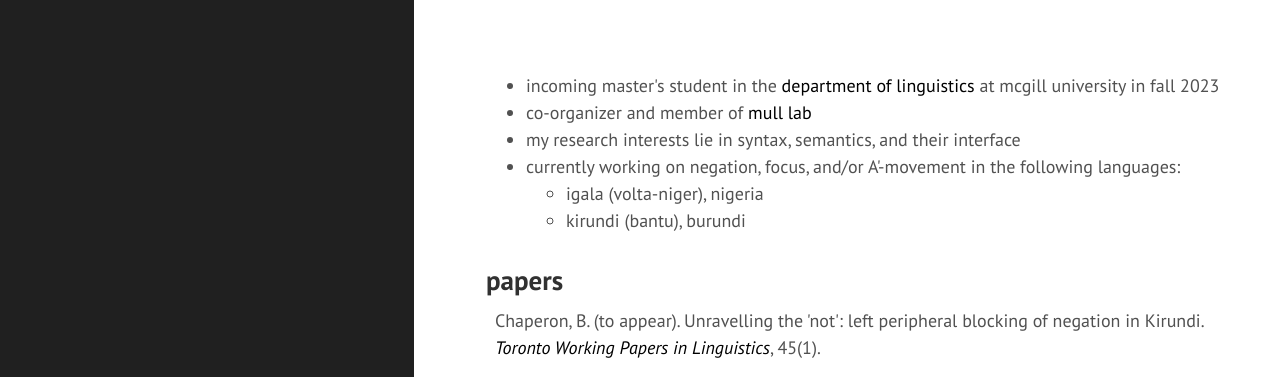
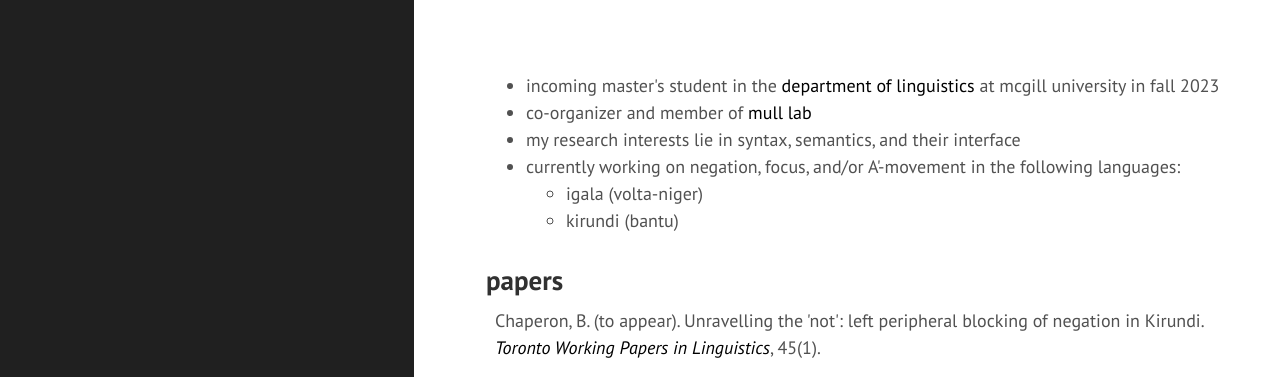
Before and after one commit to bchaper0n/bchaper0n.github.io, a Jekyll site: the page built from index.html, in a window 1280 px wide. Shown: the top 377 px of the page. Built offline with Jekyll 4.4.1, drawn with Linux system fonts in a browser that asks for light colours.

Commit message:
removed lang locs

```diff
--- a/index.html
+++ b/index.html
@@ -8,10 +8,10 @@ title: home
 <li>my research interests lie in syntax, semantics, and their interface</li>
 <li>currently working on negation, focus, and/or A'-movement in the following languages:</li>
     <ul>
-        <li>igala (volta-niger), nigeria</li>
-        <li>kirundi (bantu), burundi</li>
-        <!-- <li>gã (kwa), ghana</li> -->
-        <!-- <li>wolof (atlantic-congo), senegal</li> -->
+        <li>igala (volta-niger)</li>
+        <li>kirundi (bantu)</li>
+        <!-- <li>wolof (atlantic-congo)</li> -->
+        <!-- <li>gã (kwa)</li> -->
     </ul>
 </ul>
 
```
